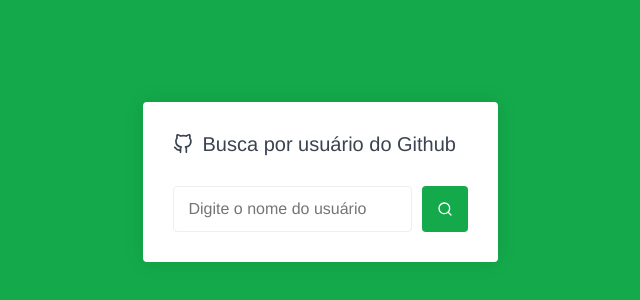
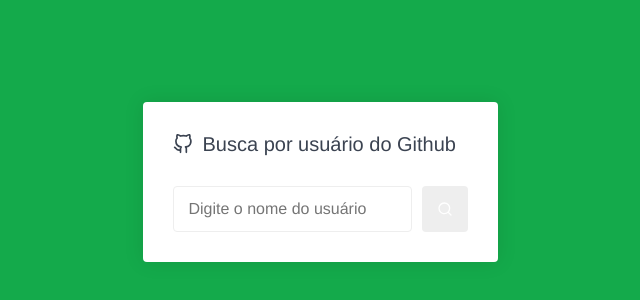
Before and after one commit to tupizz/github-react-user-repository, a React (Create React App) app: page / in a window 1280 px wide. Shown: the part 178-478 px from the top of the page, without its empty margins (320-960 px from the left). Built offline with nearby package versions, Linux system fonts and the light colour scheme; what webfontloader would draw is missing.

Commit message:
Validação do campo de busca e edição README.md

```diff
--- a/src/pages/Main/index.js
+++ b/src/pages/Main/index.js
@@ -15,6 +15,11 @@
 
   const handleSubmit = async (e) => {
     e.preventDefault();
+
+    if (!username) {
+      return;
+    }
+
     history.push(`/users/${username}`);
   };
 
@@ -33,7 +38,7 @@
             placeholder="Digite o nome do usuário"
           />
 
-          <SubmitButton>
+          <SubmitButton isTyped={Boolean(username)}>
             <FiSearch color="#FFF" size={16} />
           </SubmitButton>
         </Form>
--- a/src/pages/Main/styles.js
+++ b/src/pages/Main/styles.js
@@ -43,7 +43,10 @@
 `;
 
 export const SubmitButton = styled.button.attrs({ type: 'submit' })`
-  background-color: ${constants.primaryColor};
+  background-color: ${(props) =>
+    props.isTyped ? constants.primaryColor : constants.lightGrey};
+  cursor: ${(props) => (props.isTyped ? 'pointer' : 'default')};
+
   border: 0;
   padding: 0 15px;
   margin-left: 10px;
```
Also changed, not shown: 1 other file (tests, documents, lock files or other folders).
